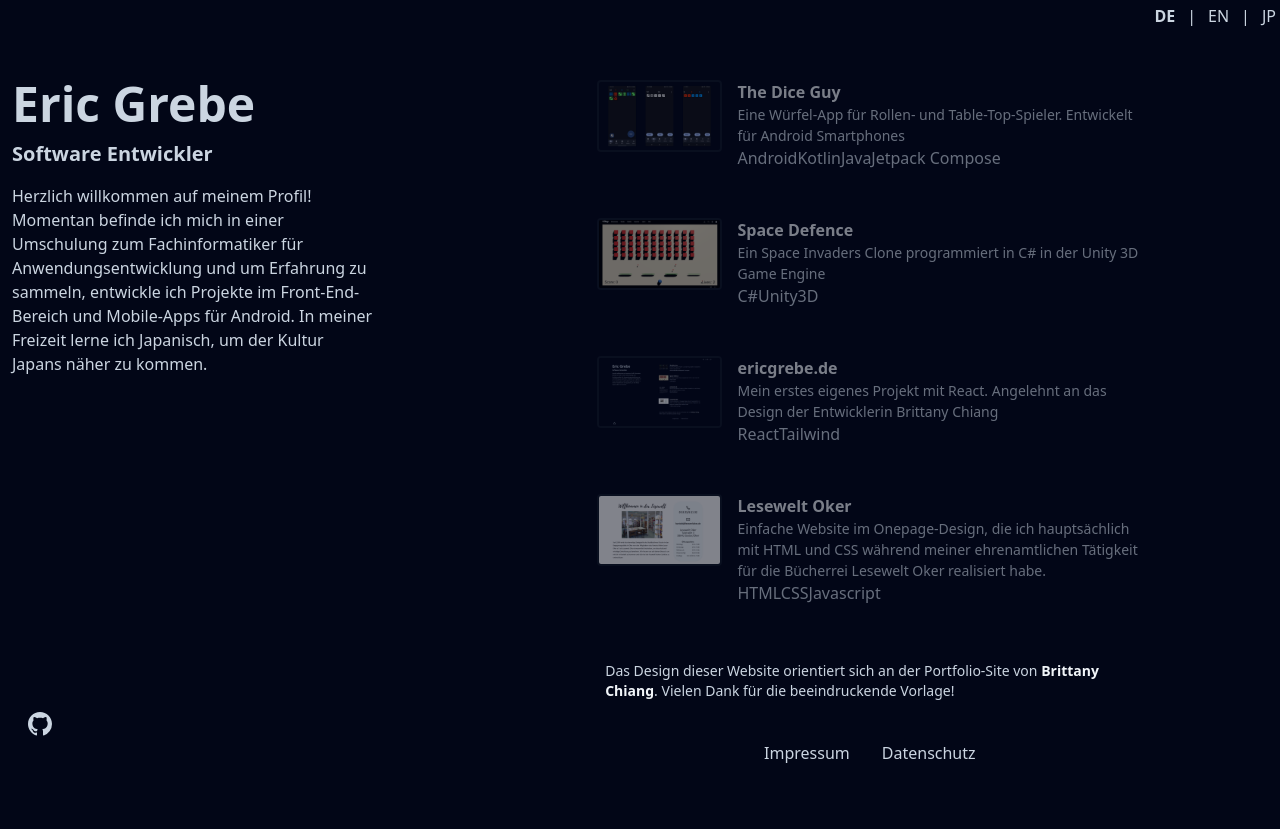
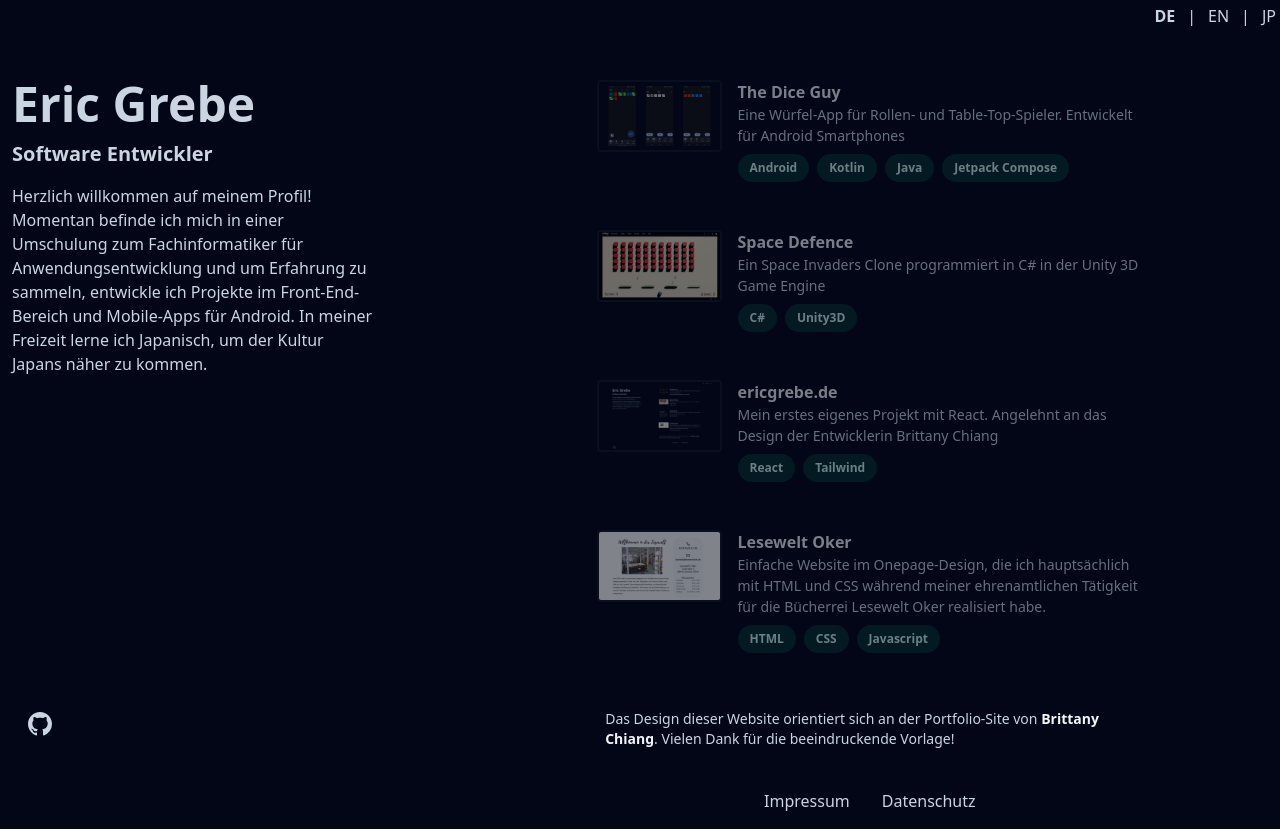
Before and after one commit to Jiyuu5/PortfolioWebsite, a React (Vite) app: page / in a window 1280 px wide. Before the commit the page ends 800 px from the top, so only its background shows below. Built offline with nearby package versions, Linux system fonts and the light colour scheme.

Commit message:
Edit Card tags

```diff
--- a/src/components/Card.jsx
+++ b/src/components/Card.jsx
@@ -12,16 +12,21 @@ export default function Card({ title, description, tags, imgID, url }) {
           </div>
           <div className="col-span-2 sm:col-span-6">
             <h2>
-              <a
-                href={url}
-                className="text-slate-100 text-base font-bold group-hover:text-teal-400"
-                target="_blank"
-              >
+              <span className="text-slate-100 text-base font-bold group-hover:text-teal-400">
                 {title}
-              </a>
+              </span>
             </h2>
             <p className="text-sm leading-normal">{description}</p>
-            <div>{tags}</div>
+            <ul className="flex gap-2 mt-2">
+              {tags.map((item) => (
+                <li
+                  key={item}
+                  className="flex items-center text-xs bg-teal-950 group-hover:bg-teal-900 text-teal-100 rounded-full px-3 py-1 leading-5 font-bold"
+                >
+                  {item}
+                </li>
+              ))}
+            </ul>
           </div>
         </div>
       </a>
```
